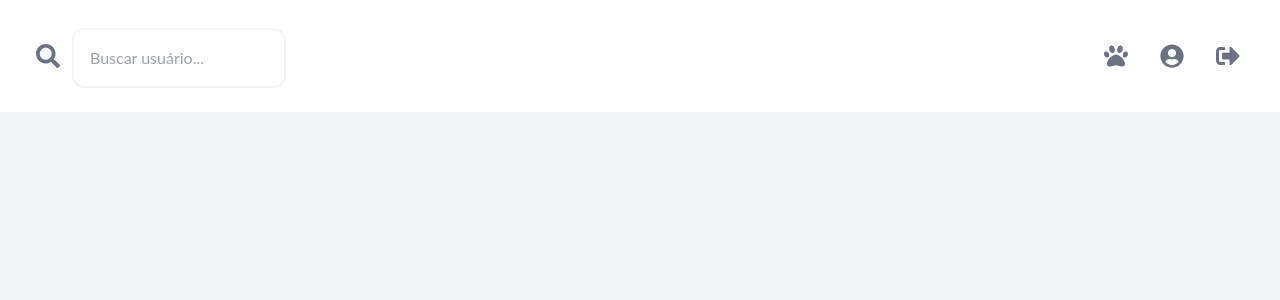
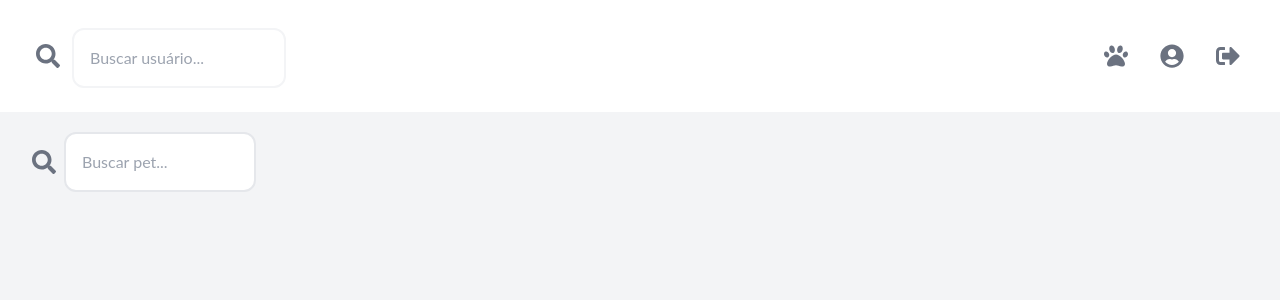
Before and after one commit to marimatulle/petslife, a React (Create React App) app: page /cards in a window 1280 px wide. Shown: the top 300 px of the page. Built offline with nearby package versions, Linux system fonts and the light colour scheme; no server answers.

Commit message:
feat: adds PetsNavbar to Cards

```diff
--- /dev/null
+++ b/src/bars/PetsNavbar.jsx
@@ -0,0 +1,30 @@
+import React, { useState } from "react";
+import { FaSearch } from "react-icons/fa";
+import { useNavigate } from "react-router-dom";
+
+const PetsNavbar = () => {
+  const [searchTerm, setSearchTerm] = useState("");
+  const navigate = useNavigate();
+
+  const handleSearch = (event) => {
+    if (event.key === "Enter") {
+      navigate(`/search?query=${searchTerm}`);
+    }
+  };
+
+  return (
+  <div className="relative">
+    <FaSearch className="absolute top-1/2 left-8 transform -translate-y-1/2 text-gray-500 text-2xl" />
+    <input
+      className="w-5/8 sm:w-3/4 md:w-3/4 lg:w-3/4 xl:w-3/5 2xl:w-3/4 ml-16 border-2 border-gray-200 rounded-xl p-4 m-5"
+      type="text"
+      placeholder="Buscar pet..."
+      value={searchTerm}
+      onChange={(e) => setSearchTerm(e.target.value)}
+      onKeyPress={handleSearch}
+    />
+  </div>
+  )
+};
+
+export default PetsNavbar;
--- a/src/cards/Cards.jsx
+++ b/src/cards/Cards.jsx
@@ -4,6 +4,7 @@ import Topbar from "../bars/Topbar";
 import CreateCardsModal from "./CreateCardsModal";
 import { auth, database } from "../firebase";
 import { doc, getDoc } from "firebase/firestore";
+import PetsNavbar from "../bars/PetsNavbar";
 
 const Cards = () => {
   const [user, setUser] = useState(null);
@@ -30,6 +31,11 @@ const Cards = () => {
   return (
     <div className="bg-gray-100 min-h-screen">
       <Topbar location="/cards" />
+      <div className="flex">
+        <div className="w-1/4">
+          <PetsNavbar />
+        </div>
+        <div className="w-3/4">
           {user && (
             <button
               onClick={handleOpenModal}
@@ -40,6 +46,8 @@ const Cards = () => {
           )}
           {showModal && <CreateCardsModal onClose={handleCloseModal} />}
         </div>
+      </div>
+    </div>
   );
 };
 
```
Also changed, not shown: src/cards/ViewCardsModal.jsx (renamed from src/cards/CardsModal.jsx). Lines whose indentation alone changed are shown as unchanged.
